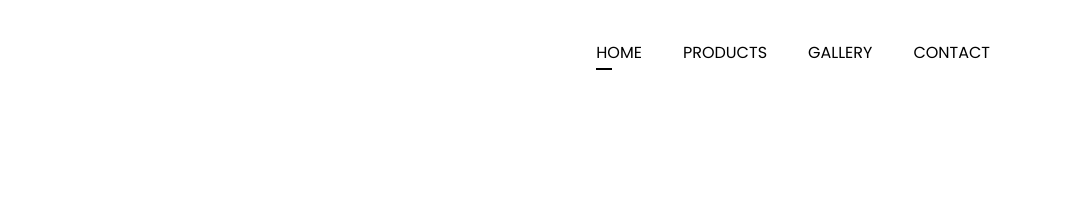
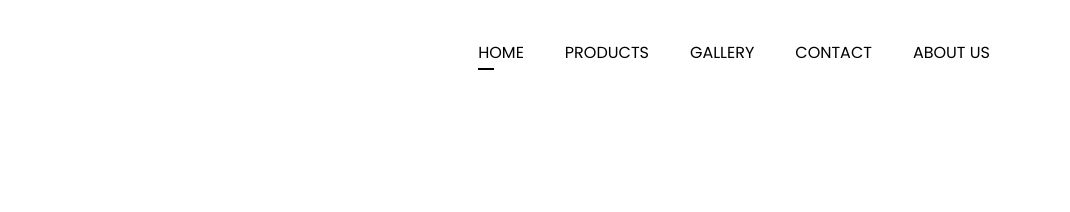
Before and after one commit to shayanzl/front-end, a plain HTML site: page index.html in a window 1280 px wide. Shown: the top 212 px of the page, 210-1280 px from the left. Drawn offline with nearby package versions, Linux system fonts and the light colour scheme.

Commit message:
Update index.html

```diff
--- a/index.html
+++ b/index.html
@@ -23,6 +23,7 @@
             <li><a href="">Products</a></li>
             <li><a href="">Gallery</a></li>
             <li><a href="">Contact</a></li>
+            <li><a href="">About us</a></li>
           </ul>
         </nav>
       </header>
```
